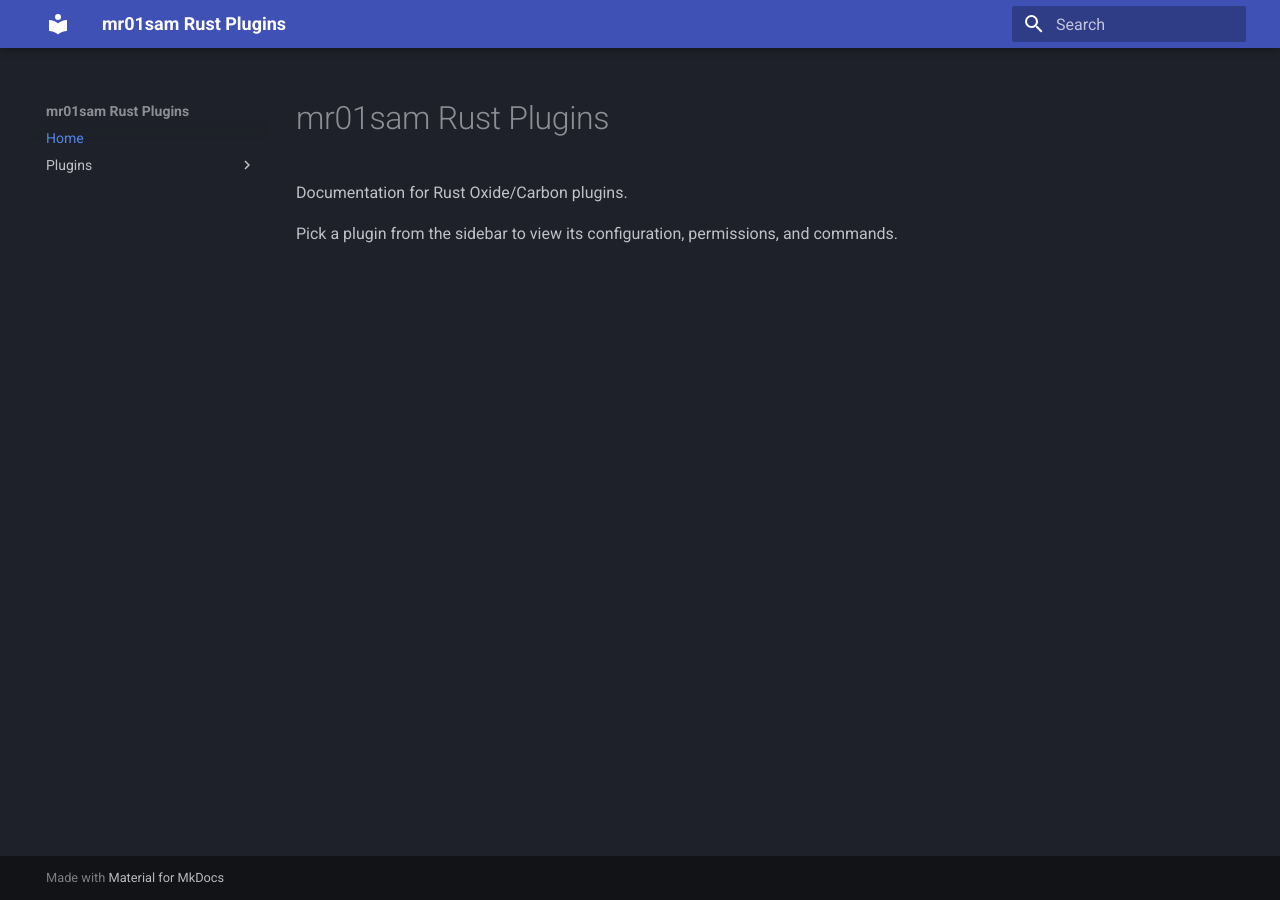
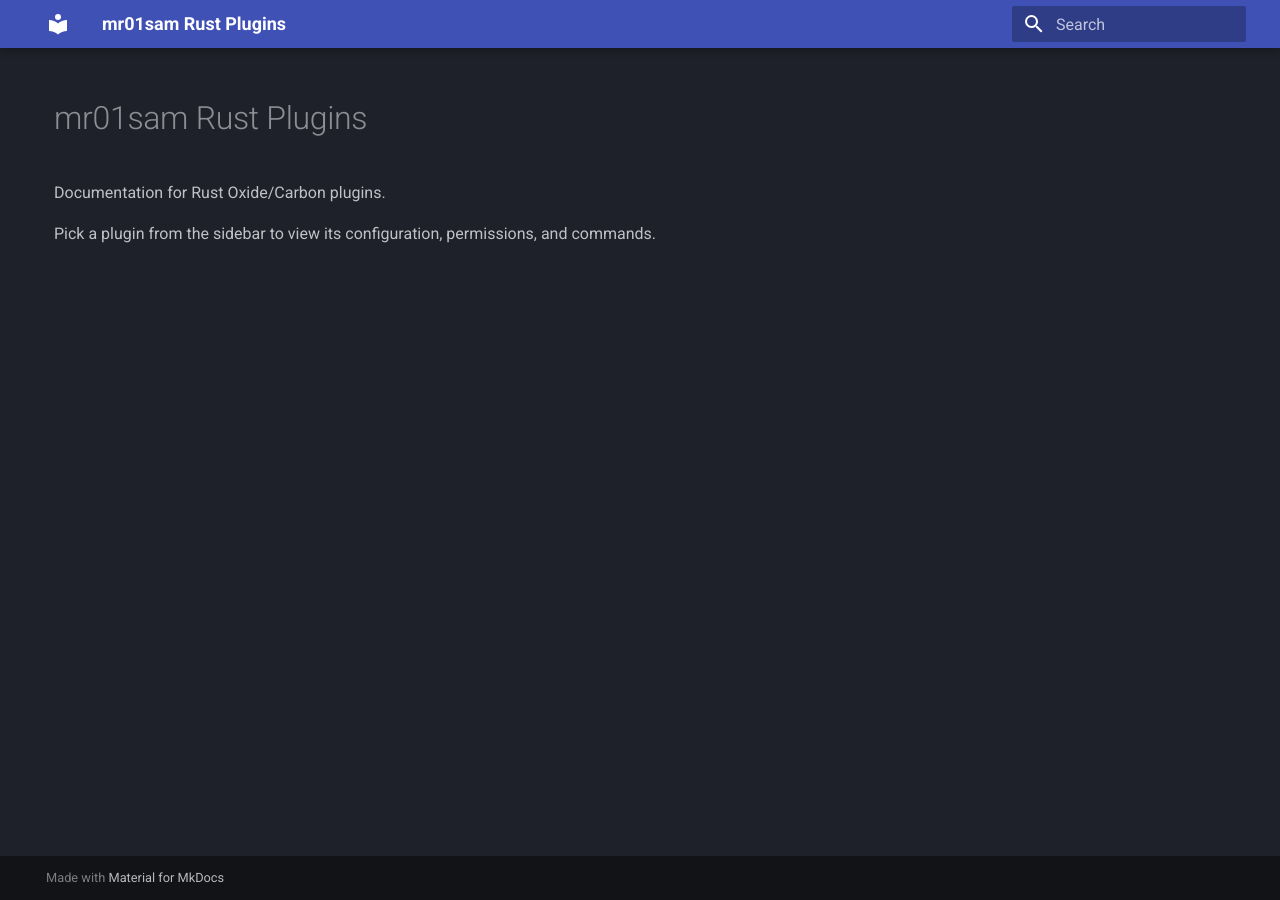
Before and after one commit to mr01sam/RustPlugins-docs, an MkDocs documentation site: the page built from docs/index.md, in a window 1280 px wide. Built offline with MkDocs 1.6.1 and Material for MkDocs 9.7.7, drawn with Linux system fonts in a browser that asks for light colours.

Commit message:
Hide left navigation sidebar globally
Co-Authored-By: Claude Sonnet 4.6 <noreply@anthropic.com>

```diff
--- /dev/null
+++ b/docs/extra.css
@@ -0,0 +1,7 @@
+.md-sidebar--primary {
+  display: none;
+}
+
+.md-content {
+  max-width: 900px;
+}
--- a/mkdocs.yml
+++ b/mkdocs.yml
@@ -31,5 +31,8 @@ markdown_extensions:
   - pymdownx.tabbed:
       alternate_style: true
 
+extra_css:
+  - extra.css
+
 plugins:
   - search
```
